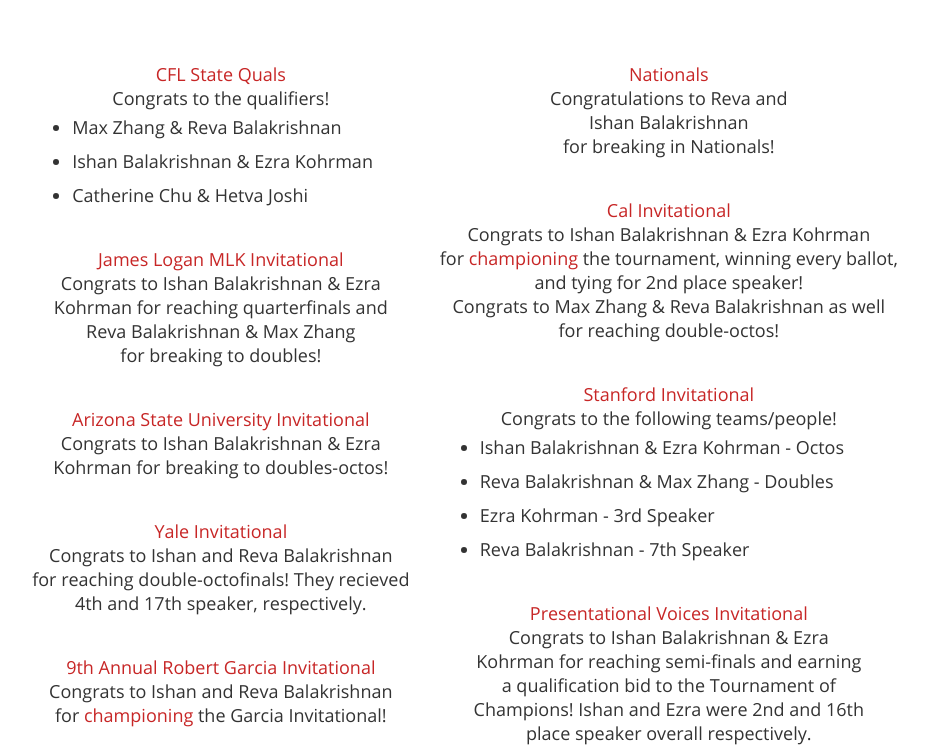
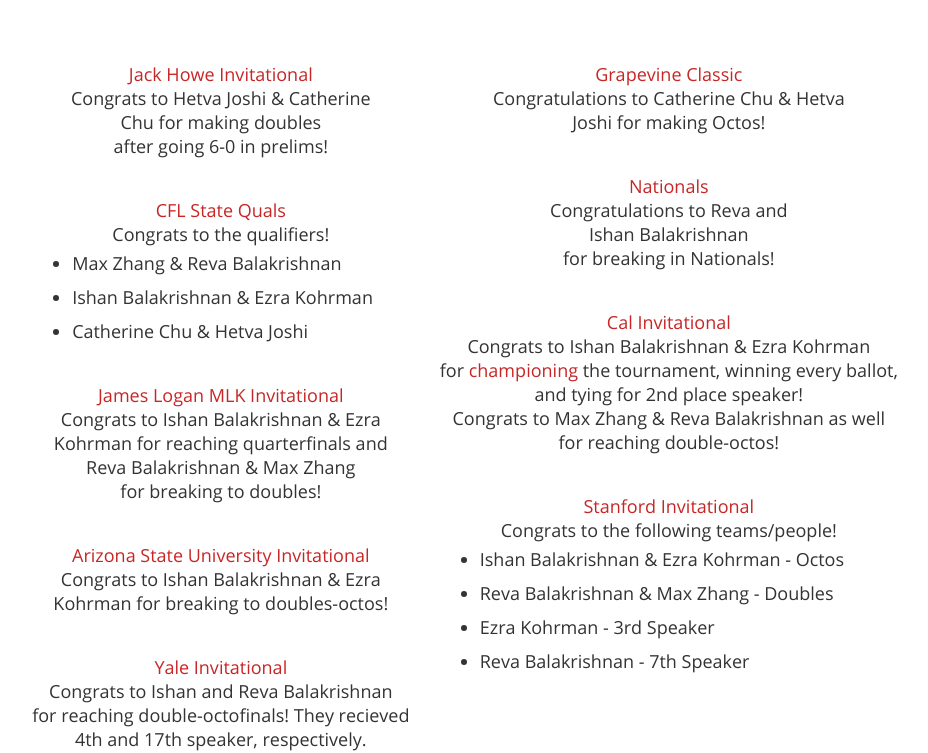
Before and after one commit to OscarHChung/Gunn-Speech-and-Debate-Website, a plain HTML site: page publicforum.html in a window 1280 px wide. Shown: the part 490-1243 px from the top of the page, without its empty margins (175-1103 px from the left). Drawn offline with nearby package versions, Linux system fonts and the light colour scheme.

Commit message:
Update publicforum.html

```diff
--- a/publicforum.html
+++ b/publicforum.html
@@ -100,6 +100,8 @@
 	<h3 class="mini-header">Updates</h3>
 	<div class="updates-row2">
 		<div>
+			<p><span class="updates-title">Jack Howe Invitational</span><br>Congrats to Hetva Joshi & Catherine<br> Chu for making doubles<br>after going 6-0 in prelims!
+			</p>
 			<p><span class="updates-title">CFL State Quals</span><br>Congrats to the qualifiers!<ul>
 				<li>Max Zhang & Reva Balakrishnan</li>
 				<li>Ishan Balakrishnan & Ezra Kohrman</li>
@@ -111,11 +113,11 @@
 			</p>
 			<p><span class="updates-title">Yale Invitational</span><br>Congrats to Ishan and Reva Balakrishnan<br>for reaching double-octofinals! They recieved<br>4th and 17th speaker, respectively.
 			</p>
-			<p><span class="updates-title">9th Annual Robert Garcia Invitational</span><br>Congrats to Ishan and Reva Balakrishnan<br>for <span class="red">championing</span> the Garcia Invitational!
-			</p>
 		</div>
 
 		<div>
+			<p><span class="updates-title">Grapevine Classic</span><br>Congratulations to Catherine Chu & Hetva<br>Joshi for making Octos!
+			</p>
 			<p><span class="updates-title">Nationals</span><br>Congratulations to Reva and<br> Ishan Balakrishnan<br>for breaking in Nationals!</p>
 			<p><span class="updates-title">Cal Invitational</span><br>Congrats to Ishan Balakrishnan & Ezra Kohrman<br>for <span class="red">championing</span> the tournament, winning every ballot,<br>and tying for 2nd place speaker!<br>Congrats to Max Zhang & Reva Balakrishnan as well<br>for reaching double-octos!
 			</p>
@@ -124,8 +126,6 @@
 				<li>Reva Balakrishnan & Max Zhang - Doubles</li>
 				<li>Ezra Kohrman - 3rd Speaker</li>
 				<li>Reva Balakrishnan - 7th Speaker</li></ul>
-			</p>
-			<p><span class="updates-title">Presentational Voices Invitational</span><br>Congrats to Ishan Balakrishnan & Ezra<br>Kohrman for reaching semi-finals and earning<br>a qualification bid to the Tournament of<br>Champions! Ishan and Ezra were 2nd and 16th<br>place speaker overall respectively.
 			</p>
 		</div>
 	</div>
```
